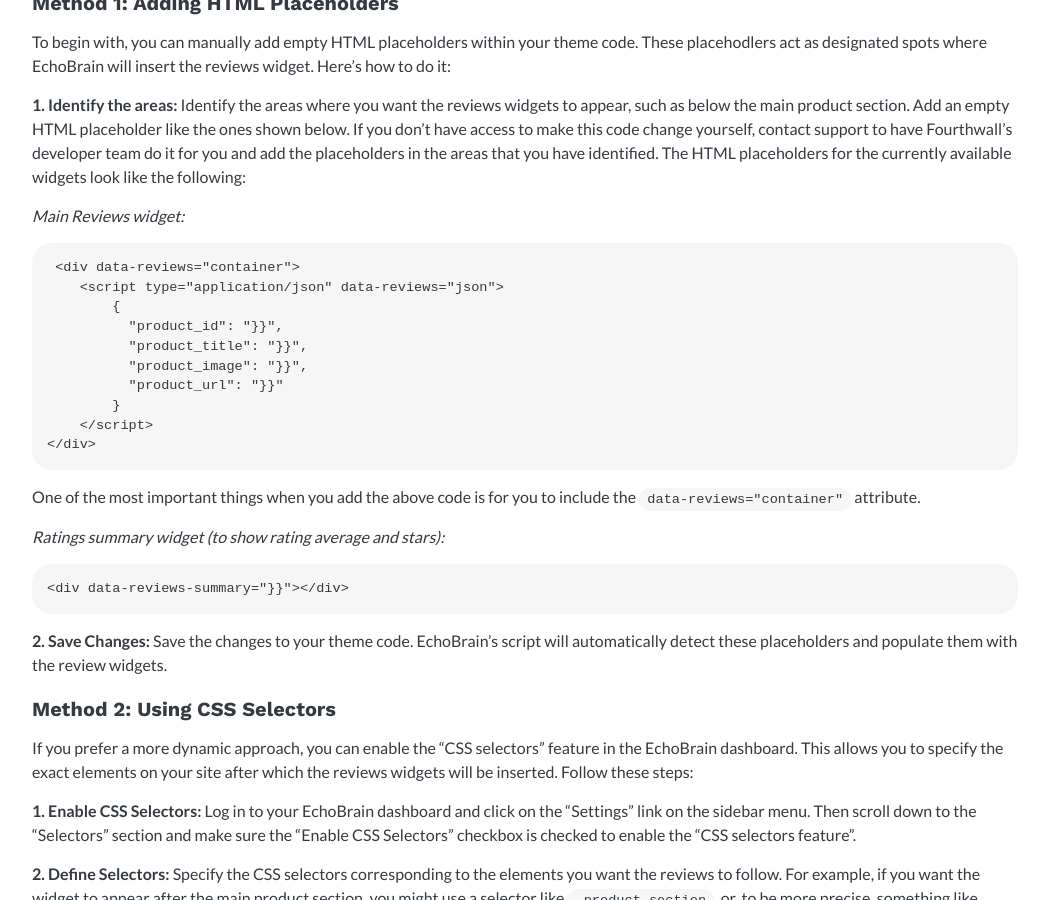
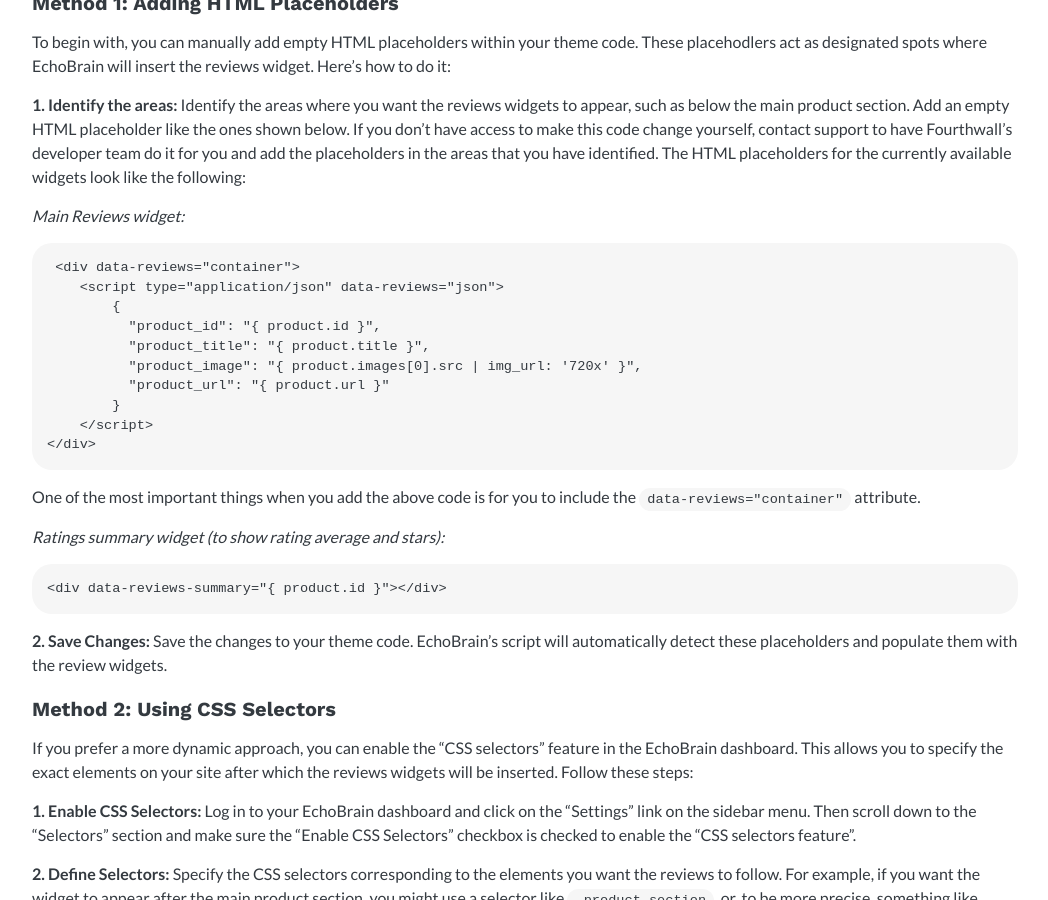
Before and after one commit to echo-brain/echo-brain.github.io, a Jekyll site: the page built from _posts/2024-03-11-getting-started-with-echobrain-first-steps.md, in a window 1280 px wide and 900 px high, scrolled down 8923 px. Shown: the whole window, without its empty margins (115-1163 px from the left). Built offline with Jekyll 4.4.1, drawn with Linux system fonts in a browser that asks for light colours.

Commit message:
trying with single curly braces

````diff
--- a/_posts/2024-03-11-getting-started-with-echobrain-first-steps.md
+++ b/_posts/2024-03-11-getting-started-with-echobrain-first-steps.md
@@ -91,10 +91,10 @@
  <div data-reviews="container">
     <script type="application/json" data-reviews="json">
         {
-          "product_id": "{{{{ product.id }}}}",
-          "product_title": "{{{{ product.title }}}}",
-          "product_image": "{{{{ product.images[0].src | img_url: '720x' }}}}",
-          "product_url": "{{{{ product.url }}}}"
+          "product_id": "{ product.id }",
+          "product_title": "{ product.title }",
+          "product_image": "{ product.images[0].src | img_url: '720x' }",
+          "product_url": "{ product.url }"
         }
     </script>
 </div>
@@ -105,7 +105,7 @@
 
 *Ratings summary widget (to show rating average and stars):*
 ```liquid
-<div data-reviews-summary="{{{{ product.id }}}}"></div>
+<div data-reviews-summary="{ product.id }"></div>
 ```
 
  **2. Save Changes:** Save the changes to your theme code. EchoBrain's script will automatically detect these placeholders and populate them with the review widgets.
````
